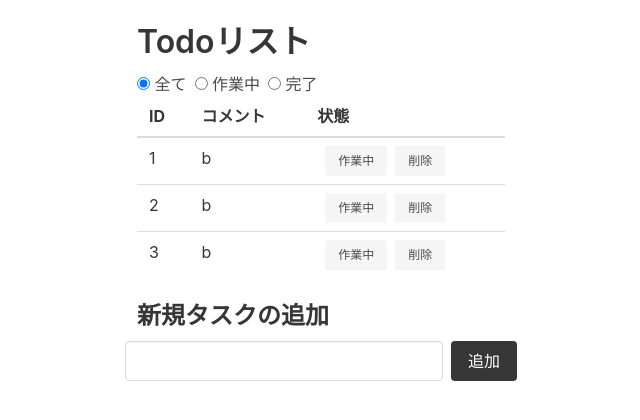
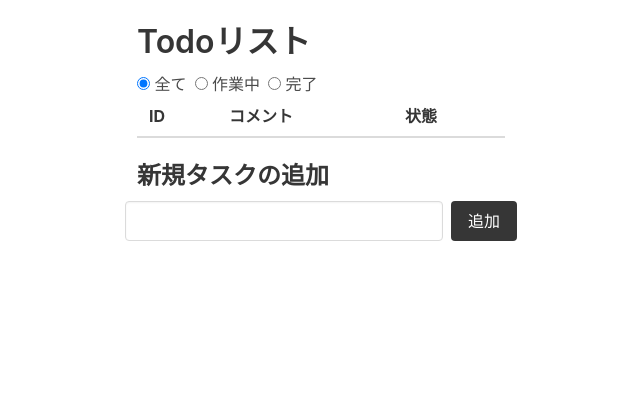
Before and after one commit to haruka919/vue-kadai03, a Vue app: page / in a window 1280 px wide. Shown: the top 420 px of the page, without its empty margins (319-959 px from the left). Built offline with nearby package versions, Linux system fonts and the light colour scheme.

Commit message:
タスク追加処理を追加

```diff
--- a/src/App.vue
+++ b/src/App.vue
@@ -26,10 +26,10 @@
                 <th>状態</th>
               </tr>
             </thead>
-            <TodoList />
+            <TodoList :tasks="tasks"/>
           </table>
           <h2 class="title is-4">新規タスクの追加</h2>
-          <TodoInput />
+          <TodoInput @add-task="addTask"/>
         </div>
       </div>
     </div>
@@ -44,6 +44,20 @@ export default {
   components: {
     TodoInput,
     TodoList
+  },
+  data () {
+    return {
+      tasks: []
+    }
+  },
+  methods: {
+    addTask (value) {
+      this.tasks.push({
+        id: this.tasks.length,
+        comment: value,
+        completed: false
+      })
+    }
   }
 }
 </script>
--- a/src/components/TodoInput.vue
+++ b/src/components/TodoInput.vue
@@ -1,15 +1,22 @@
 <template>
   <div class="columns">
-    <input type="text" class="input">
-    <button type="button" class="ml-2 button is-dark">追加</button>
+    <input type="text" class="input" v-model="comment">
+    <button type="button" class="ml-2 button is-dark" @click="addTask">追加</button>
   </div>
 </template>
 
 <script>
 export default {
-  name: 'HelloWorld',
-  props: {
-    msg: String
+  data () {
+    return {
+      comment: ''
+    }
+  },
+  methods: {
+    addTask () {
+      this.$emit('add-task', this.comment)
+      this.comment = ''
+    }
   }
 }
 </script>
--- a/src/components/TodoList.vue
+++ b/src/components/TodoList.vue
@@ -1,19 +1,11 @@
 <template>
   <tbody>
-    <tr>
-      <td>1</td>
-      <td>b</td>
-      <td><button type="button" class="ml-2 button is-small is-light">作業中</button><button type="button" class="ml-2 button is-small is-light">削除</button></td>
-    </tr>
-    <tr>
-      <td>2</td>
-      <td>b</td>
-      <td><button type="button" class="ml-2 button is-small is-light">作業中</button><button type="button" class="ml-2 button is-small is-light">削除</button></td>
-    </tr>
-    <tr>
-      <td>3</td>
-      <td>b</td>
-      <td><button type="button" class="ml-2 button is-small is-light">作業中</button><button type="button" class="ml-2 button is-small is-light">削除</button></td>
+    <tr v-for="task in tasks" :key="task.id">
+      <td>{{ task.id }}</td>
+      <td>{{ task.comment }}</td>
+      <td>
+        <button type="button" class="ml-2 button is-small is-light"><span v-if="!task.completed">作業中</span><span v-else>完了</span></button>
+        <button type="button" class="ml-2 button is-small is-light">削除</button></td>
     </tr>
   </tbody>
 </template>
@@ -22,7 +14,7 @@
 export default {
   name: 'TodoList',
   props: {
-    msg: String
+    tasks: Array
   }
 }
 </script>
```
